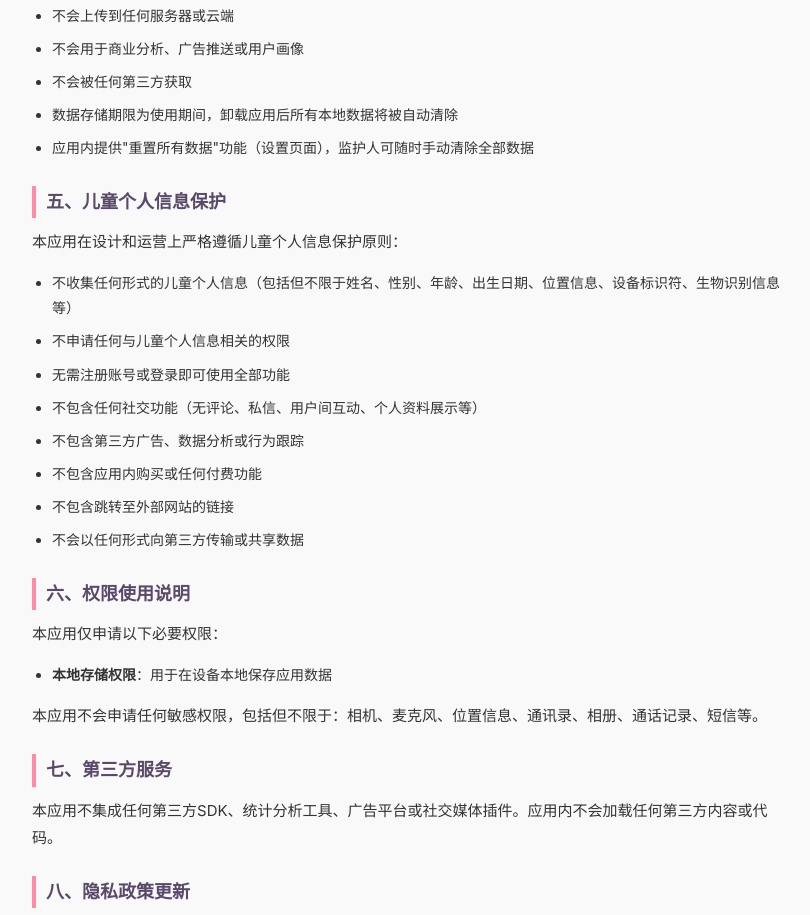
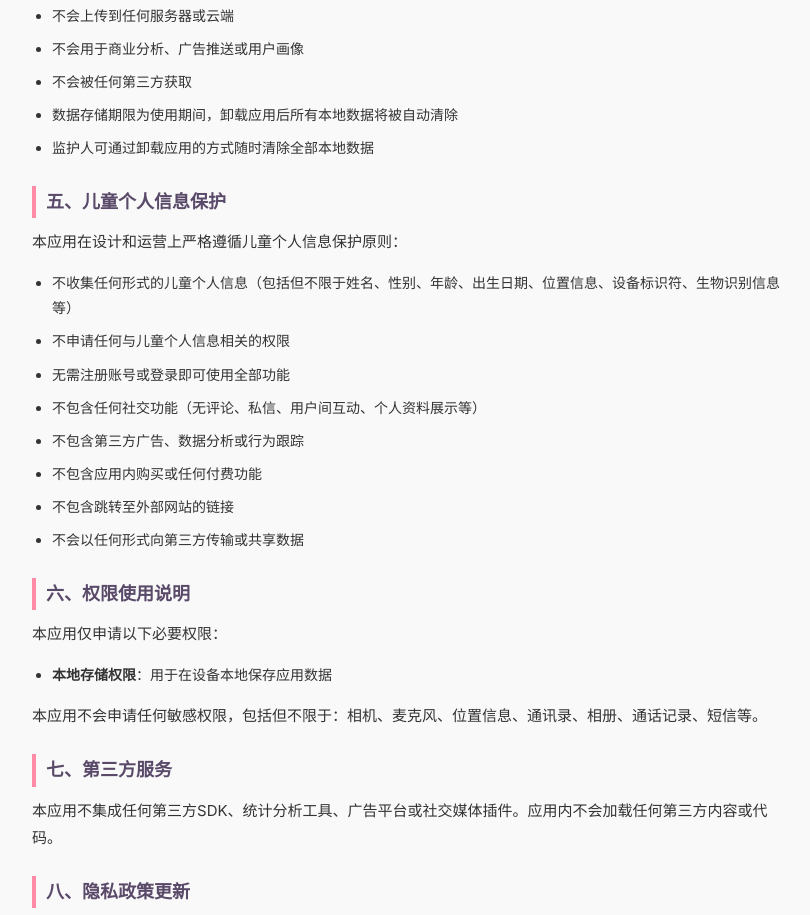
Before and after one commit to Traveller06105/privacy-policy, a plain HTML site: page index.html in a window 1280 px wide. Shown: the part 1088-2003 px from the top of the page, without its empty margins (228-1038 px from the left). Drawn offline with Linux system fonts and the light colour scheme.

Commit message:
Update index.html

```diff
--- a/index.html
+++ b/index.html
@@ -57,7 +57,7 @@
         <li>不会用于商业分析、广告推送或用户画像</li>
         <li>不会被任何第三方获取</li>
         <li>数据存储期限为使用期间，卸载应用后所有本地数据将被自动清除</li>
-        <li>应用内提供"重置所有数据"功能（设置页面），监护人可随时手动清除全部数据</li>
+        <li>监护人可通过卸载应用的方式随时清除全部本地数据</li>
     </ul>
 
     <h2>五、儿童个人信息保护</h2>
```
